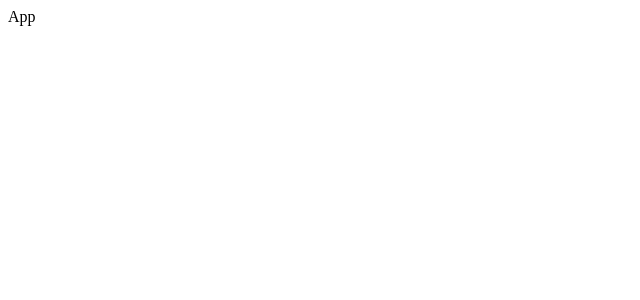
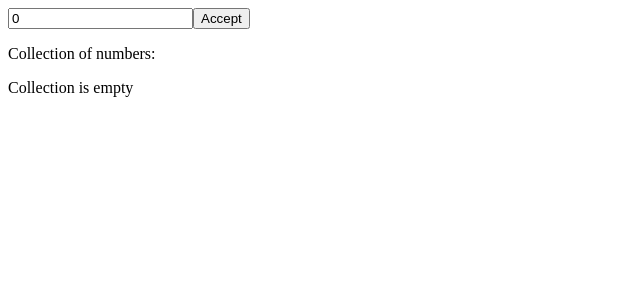
Before and after one commit to sili41995/jet-base-io-test-task, a React (Vite) app: page / in a window 1280 px wide. Shown: the top 300 px of the page, without its empty margins (0-640 px from the left). Built offline with nearby package versions, Linux system fonts and the light colour scheme.

Commit message:
get random numbers

```diff
--- a/package.json
+++ b/package.json
@@ -11,7 +11,8 @@
   },
   "dependencies": {
     "react": "^18.2.0",
-    "react-dom": "^18.2.0"
+    "react-dom": "^18.2.0",
+    "react-hook-form": "^7.50.0"
   },
   "devDependencies": {
     "@types/react": "^18.2.43",
--- a/src/components/App.tsx
+++ b/src/components/App.tsx
@@ -1,7 +1,28 @@
-import { FC } from 'react';
+import { FC, useState } from 'react';
+import Form from '@/components/Form';
 
 const App: FC = () => {
-  return <div>App</div>;
+  const [numbers, setNumbers] = useState<number[] | null>(null);
+
+  const updateNumbers = (numbers: number[]) => {
+    setNumbers(numbers);
+  };
+
+  return (
+    <>
+      <Form updateNumbers={updateNumbers} />
+      <p>Collection of numbers:</p>
+      {numbers ? (
+        <ul>
+          {numbers.map((number) => (
+            <li key={number}>{number}</li>
+          ))}
+        </ul>
+      ) : (
+        <p>Collection is empty</p>
+      )}
+    </>
+  );
 };
 
 export default App;
--- /dev/null
+++ b/src/components/Form/Form.tsx
@@ -0,0 +1,34 @@
+import { FC } from 'react';
+import { IProps } from './Form.types';
+import { GeneralParams, InputNames } from '@/constants';
+import { useForm } from 'react-hook-form';
+import { IFormData } from '@/types/types';
+import { getNumbers } from '@/utils';
+
+const Form: FC<IProps> = ({ updateNumbers }) => {
+  const { register, handleSubmit } = useForm<IFormData>();
+
+  const onFormSubmit = (data: IFormData) => {
+    const amount = Number(data[InputNames.amountOfNumbers]);
+
+    if (!amount) return;
+
+    const numbers = getNumbers(amount);
+    updateNumbers(numbers);
+  };
+
+  return (
+    <form onSubmit={handleSubmit(onFormSubmit)}>
+      <input
+        {...register(InputNames.amountOfNumbers, {
+          min: GeneralParams.numberOfMissingNumbers + 1,
+        })}
+        defaultValue={0}
+        type='number'
+      />
+      <button type='submit'>Accept</button>
+    </form>
+  );
+};
+
+export default Form;
--- /dev/null
+++ b/src/components/Form/Form.types.ts
@@ -0,0 +1,3 @@
+export interface IProps {
+  updateNumbers: (numbers: number[]) => void;
+}
--- /dev/null
+++ b/src/components/Form/index.ts
@@ -0,0 +1 @@
+export { default } from './Form.tsx';
--- /dev/null
+++ b/src/constants/generalParams.ts
@@ -0,0 +1,5 @@
+const enum GeneralParams {
+  numberOfMissingNumbers = 2,
+}
+
+export default GeneralParams;
--- /dev/null
+++ b/src/constants/index.ts
@@ -0,0 +1,2 @@
+export { default as InputNames } from './inputNames';
+export { default as GeneralParams } from './generalParams';
--- /dev/null
+++ b/src/constants/inputNames.ts
@@ -0,0 +1,5 @@
+const enum InputNames {
+  amountOfNumbers = 'number',
+}
+
+export default InputNames;
--- /dev/null
+++ b/src/types/types.ts
@@ -0,0 +1,5 @@
+import { InputNames } from '@/constants';
+
+export interface IFormData {
+  [InputNames.amountOfNumbers]: string;
+}
--- /dev/null
+++ b/src/utils/getNumbers.ts
@@ -0,0 +1,22 @@
+const getNumbers = (amount: number): number[] => {
+  const numbers = [];
+  const numbersSet = new Set<number>([]);
+
+  while ([...numbersSet].length !== 2) {
+    numbersSet.add(Math.ceil(Math.random() * amount));
+  }
+
+  const missingNumbers = Array.from(numbersSet);
+
+  for (let i = 1; i <= amount; i += 1) {
+    if (missingNumbers.includes(i)) {
+      continue;
+    } else {
+      numbers.push(i);
+    }
+  }
+
+  return numbers;
+};
+
+export default getNumbers;
--- /dev/null
+++ b/src/utils/index.ts
@@ -0,0 +1 @@
+export { default as getNumbers } from './getNumbers';
```
Also changed, not shown: 1 other file (tests, documents, lock files or other folders).
